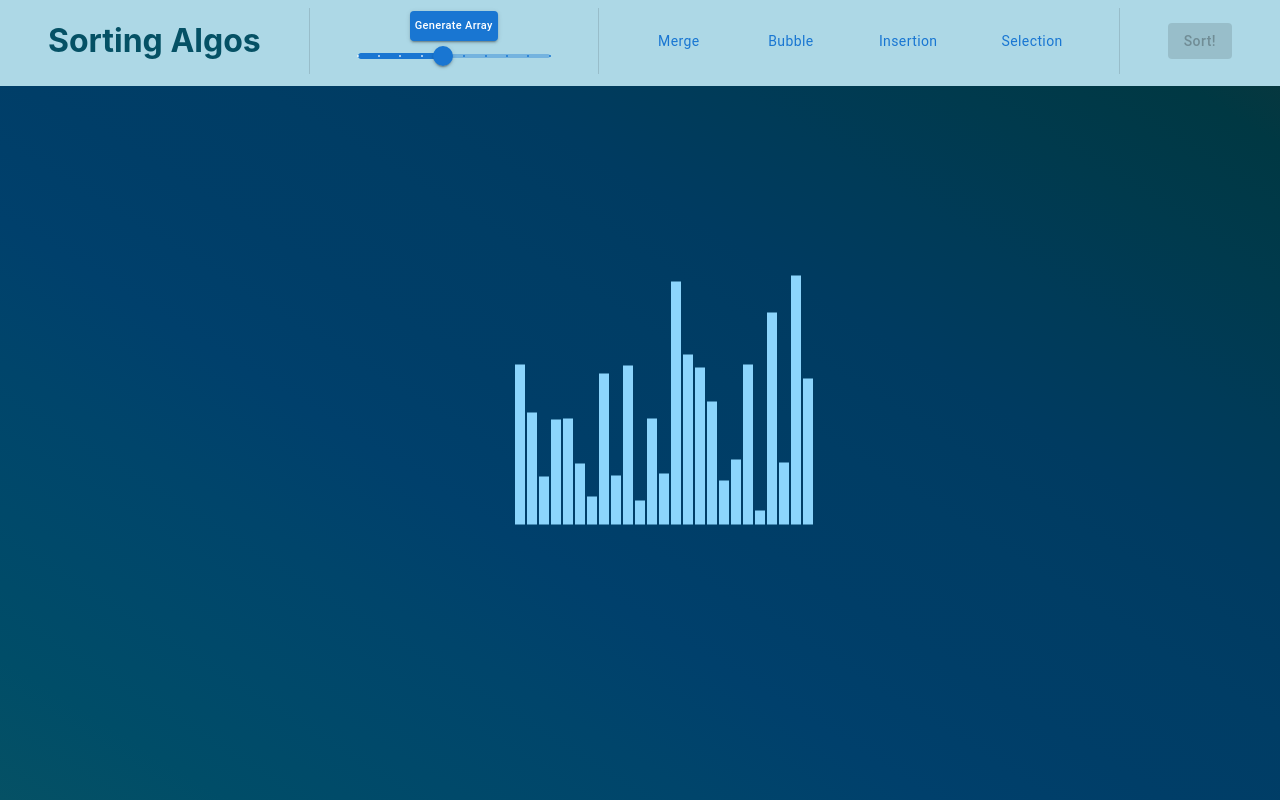
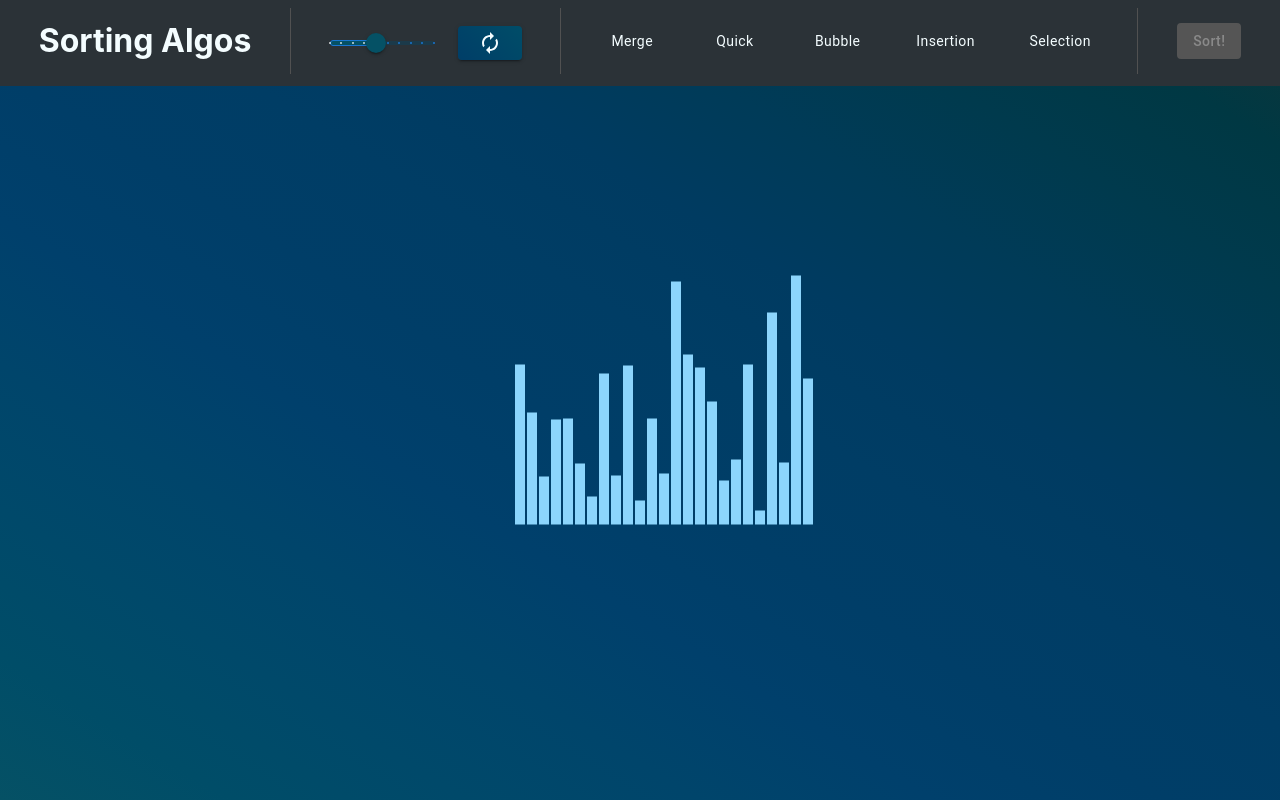
Before and after one commit to techwithdiana/sortingalgos-visualizer, a React (Create React App) app: page / in a window 1280 px wide. Built offline with nearby package versions, Linux system fonts and the light colour scheme.

Commit message:
Updated header bar colors

```diff
--- a/package.json
+++ b/package.json
@@ -5,7 +5,8 @@
   "dependencies": {
     "@emotion/react": "^11.11.1",
     "@emotion/styled": "^11.11.0",
-    "@mui/material": "^5.14.16",
+    "@mui/icons-material": "^5.14.16",
+    "@mui/material": "^5.14.17",
     "@testing-library/jest-dom": "^5.17.0",
     "@testing-library/react": "^13.4.0",
     "@testing-library/user-event": "^13.5.0",
--- a/src/algorithms/QuickSort.js
+++ b/src/algorithms/QuickSort.js
@@ -1,7 +1,7 @@
 import { delay, FINAL_COLOR, MakeDelay, POSITION_FINAL_COLOR, PRIMARY_COLOR, COMPARE_COLOR, SWAP_COLOR, Swap, MIN_COLOR} from "../utils/AnimationHelper";
 
 async function partition(ele, s, e) {
-	const n = 0;
+	const n = s;
 	Swap(ele[n], ele[e]);
 
 	await MakeDelay(delay);
@@ -55,8 +55,8 @@ async function quickSortHelper(ele, s, e) {
 	return;
 }
 export async function quickSort() {
-	var arr = document.querySelectorAll('.array-bar');
-	var n = arr.length;
+	const arr = document.querySelectorAll('.array-bar');
+	const n = arr.length;
 	await quickSortHelper(arr, 0, n - 1);
 	for (var i = 0; i < n; i++) {
 		await MakeDelay(delay)
--- a/src/components/HeaderBar.jsx
+++ b/src/components/HeaderBar.jsx
@@ -3,6 +3,7 @@ import { Divider, Slider, Button } from '@mui/material/';
 import { useState, useEffect } from 'react';
 import { generateArray } from '../utils/ArrayCreation.js';
 import { resetBarColors } from '../utils/AnimationHelper.js';
+import AutorenewIcon from '@mui/icons-material/Autorenew';
 
 // Sorting Algorithms
 import { bubbleSort } from '../algorithms/BubbleSort';
@@ -24,8 +25,8 @@ export default function HeaderBar(props) {
 
     const algorithms = [
         { name: 'Merge', key: 'merge' },
-        /*{ name: 'Heap', key: 'heap' },
-        { name: 'Quick', key: 'quick' },*/
+        /*{ name: 'Heap', key: 'heap' },*/
+        { name: 'Quick', key: 'quick' },
         { name: 'Bubble', key: 'bubble' },
         { name: 'Insertion', key: 'insertion' },
         { name: 'Selection', key: 'selection' },
@@ -62,27 +63,18 @@ export default function HeaderBar(props) {
         textDecoration: selectedAlgorithm === algorithmKey ? 'underline' : 'none',
         fontSize: selectedAlgorithm === algorithmKey ? '16px' : '0.875rem',
         textTransform: 'capitalize',
+        color: '#F4FDFF',
+        "&.Mui-disabled": {
+            color: '#8a8a8a'
+        }
     });
 
     return (
     <div className="array-container">
         <h1 className='header-title'>Sorting Algos</h1>
 
-        <Divider orientation="vertical" flexItem variant="middle" />
+        <Divider orientation="vertical" flexItem variant="middle"  sx={{backgroundColor: '#5d5d5d'}}/>
         <div className='array-size'>
-            <Button
-            variant="contained"
-            sx = {{
-                padding: '5px',
-                fontSize: '11px',
-                textDecoration: 'none',
-                textTransform: 'capitalize'
-            }}
-            disabled={isSorting}
-            onClick={handleGenerateArray}
-            >
-                Generate Array
-            </Button>
             <Slider
             aria-label="Array Size"
             defaultValue={25}
@@ -93,9 +85,43 @@ export default function HeaderBar(props) {
             max={50}
             disabled={isSorting}
             onChange={ (e, val) => {setArrSize(val)} }
+            sx={{
+                '& .MuiSlider-thumb': {
+                    background: '#055165'
+                },
+                '& .MuiSlider-track': {
+                    background: '#055165'
+                },
+                '& .MuiSlider-rail': {
+                    background: '#00496a'
+                },
+                '& .MuiSlider-active': {
+                    background: '#055165'
+                }
+            }}
             />
+            <Button
+            variant="contained"
+            sx = {{
+                padding: '5px',
+                fontSize: '11px',
+                textDecoration: 'none',
+                textTransform: 'capitalize',
+                color: '#F4FDFF',
+                background: 'linear-gradient(45deg, rgba(0,62,104,1) 0%, rgba(0,77,104,1) 100%)',
+                "&.Mui-disabled": {
+                    backgroundColor: '#555',
+                    color: '#8a8a8a'
+                }
+            }}
+            disabled={isSorting}
+            onClick={handleGenerateArray}
+            size='large'
+            >
+                <AutorenewIcon />
+            </Button>
         </div>
-        <Divider orientation="vertical" flexItem variant="middle" />
+        <Divider orientation="vertical" flexItem variant="middle"  sx={{backgroundColor: '#5d5d5d'}}/>
 
         {algorithms.map((algorithm) => (
                 <Button
@@ -109,10 +135,17 @@ export default function HeaderBar(props) {
                 </Button>
             ))}
 
-            <Divider orientation="vertical" flexItem variant="middle" />
+            <Divider orientation="vertical" flexItem variant="middle"  sx={{backgroundColor: '#5d5d5d'}}/>
             <Button
             variant="contained"
-            sx={{ textTransform: 'capitalize' }}
+            sx={{
+                textTransform: 'capitalize',
+                backgroundColor: 'rgba(0,62,104,1)',
+                "&.Mui-disabled": {
+                    backgroundColor: '#555',
+                    color: '#8a8a8a'
+                }
+            }}
             onClick={() => handleSort()}
             disabled={isSorting || selectedAlgorithm === ''}>
                 Sort!
--- a/src/styles/ArrayBar.css
+++ b/src/styles/ArrayBar.css
@@ -5,6 +5,12 @@
   align-items: flex-end;
   margin-left: 1.5rem;
   min-width: 600px;
+}
+
+.array-size {
+  display: flex;
+  align-items: center;
+  justify-content: space-evenly;
 }
 
 .bar-container:only-child {
--- a/src/styles/HeaderBar.css
+++ b/src/styles/HeaderBar.css
@@ -1,5 +1,5 @@
 .array-container {
-    background-color: lightblue;
+    background-color: #2b3237;
     width: 100vw;
     padding-bottom: 0.25em;
     display: flex;
@@ -17,8 +17,27 @@
   .array-size {
     margin-top: 0.25rem;
     width: 15%;
+    display: flex;
+    align-items: center;
+    justify-content: space-evenly;
+  }
+
+  .array-size button {
+    margin-left: 1.5rem;
   }
 
   .header-title {
-    color: #055165;
+    color: #F4FDFF;
   }
+
+  @media screen and (max-width: 1170px) {
+    .array-size {
+      width: 20%;
+    }
+  }
+
+  @media screen and (max-width: 985px) {
+    .array-size {
+      width: 20%;
+    }
+  }
```
Also changed, not shown: 1 other file (tests, documents, lock files or other folders).
